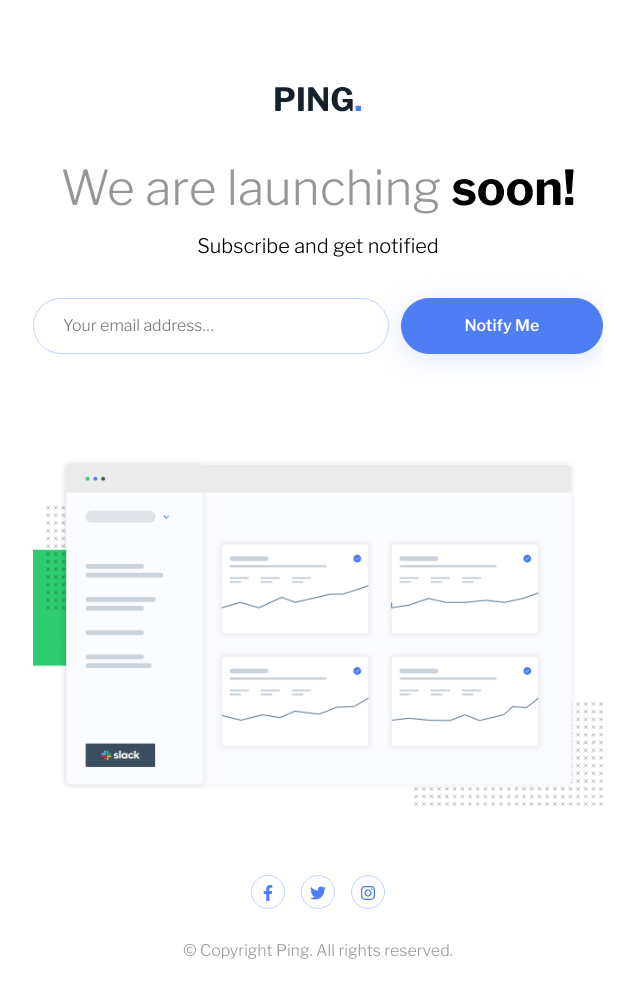
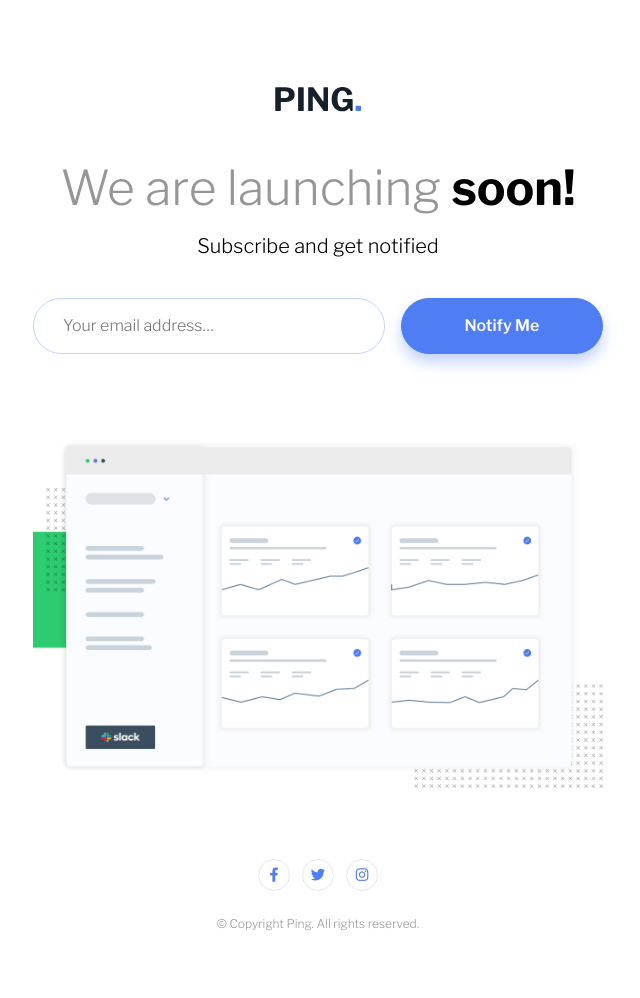
Before and after one commit to Daugus/fm-ping-coming-soon, a website: page index.html in a window 1280 px wide. Shown: the whole page, without its empty margins (322-962 px from the left). Drawn offline with nearby package versions, Linux system fonts and the light colour scheme.

Commit message:
finished desktop version

```diff
--- a/scss/abstract/_base.scss
+++ b/scss/abstract/_base.scss
@@ -12,7 +12,6 @@ body {
 
   display: flex;
   flex-direction: column;
-  // justify-content: center;
   align-items: center;
 
   font-size: 1.25rem;
--- a/scss/components/_body.scss
+++ b/scss/components/_body.scss
@@ -2,7 +2,6 @@
 
 main {
   margin-block: 0.6rem;
-  overflow: hidden;
 }
 
 .title {
@@ -32,6 +31,7 @@ main {
   &__container {
     display: flex;
     justify-content: space-between;
+    gap: 0.25rem;
   }
 
   &__email,
@@ -62,7 +62,7 @@ main {
     background: $clr-primary-dark;
     color: white;
     font-weight: 600;
-    box-shadow: 0 5px 25px hsla(hue($clr-primary-dark), saturation($clr-primary-dark), saturation($clr-primary-dark), 0.5);
+    box-shadow: 0 8px 15px hsla(hue($clr-primary-dark), saturation($clr-primary-dark), saturation($clr-primary-dark), 1);
   }
 
   &__mensaje p {
@@ -81,7 +81,7 @@ main {
 }
 
 .preview {
-  margin-top: 5.5rem;
+  margin-top: 4.4rem;
 }
 
 @keyframes fadeIn {
--- a/scss/components/_footer.scss
+++ b/scss/components/_footer.scss
@@ -2,32 +2,34 @@
 @use '../abstract' as *;
 
 footer {
-  margin-block: 3.4rem 2.5rem;
+  margin-block: 3.5rem 2.5rem;
 }
 
 .social {
   display: flex;
   justify-content: center;
   text-align: center;
-  gap: 1rem;
+  gap: 0.75rem;
 
-  margin-bottom: 2rem;
+  margin-bottom: 1.6rem;
 
   i {
-    $fz: 1rem;
+    $fz: 0.9rem;
     font-size: $fz;
     color: $clr-primary-dark;
-    border: 1px solid $clr-primary-light;
+    border: 1px solid hsla(hue($clr-neutral-light), saturation($clr-neutral-light), saturation($clr-neutral-light), 0.1);
     border-radius: 50%;
 
-    $side: 2.125rem;
+    $side: 2rem;
     width: $side;
     height: $side;
-    line-height: $side;
+    display: inline-flex;
+    justify-content: center;
+    place-items: center;
   }
 }
 
 .copyright {
   color: $clr-neutral-light;
-  font-size: 1rem;
+  font-size: 0.75rem;
 }
```
Also changed, not shown: index.html (+0 -1 lines), main.css, scss/main.css (deleted).
